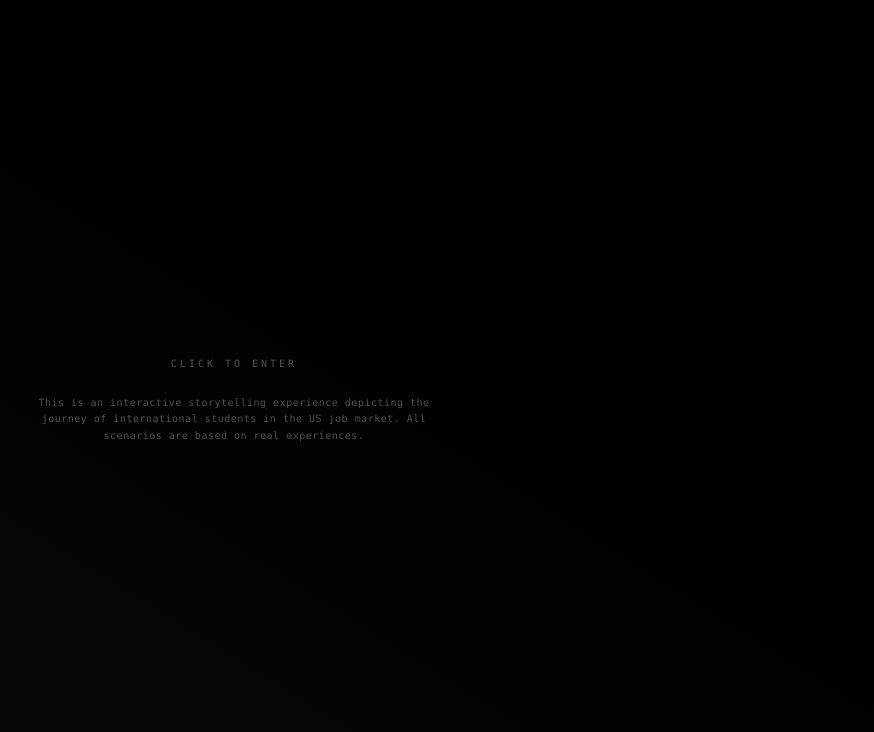
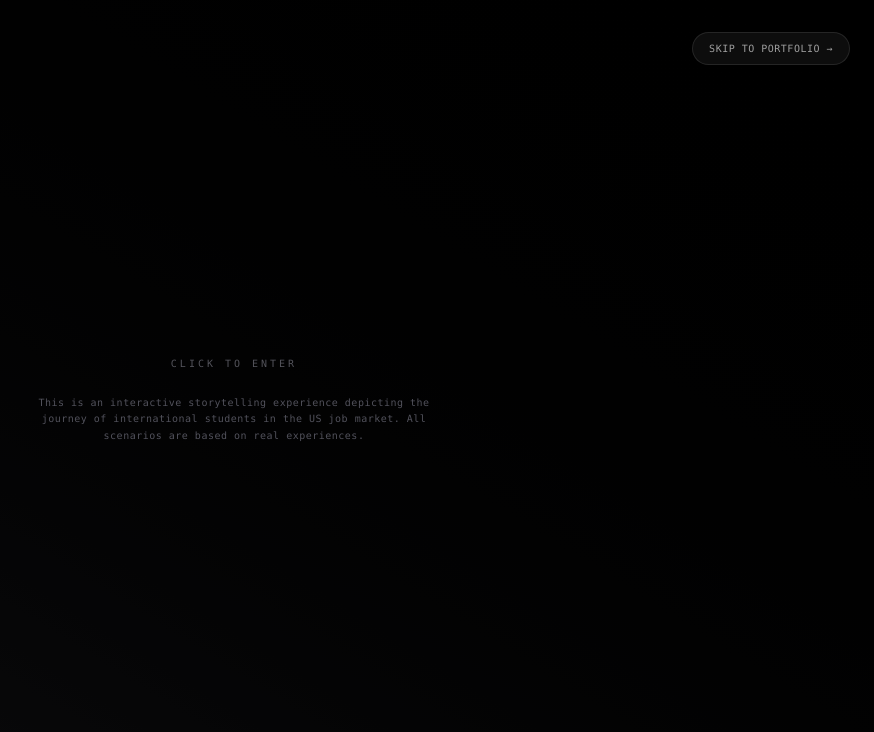
Before and after one commit to prajwal2308/Zo-Challenge-Portfolio, a React (Vite) app: page / in a window 1280 px wide. Shown: the top 732 px of the page, without its empty margins (406-1280 px from the left). Built offline with nearby package versions, Linux system fonts and the light colour scheme.

Commit message:
Clean nav: Skip to Portfolio on initial, no Home on terminal

```diff
--- a/src/pages/waiting-room.tsx
+++ b/src/pages/waiting-room.tsx
@@ -106,6 +106,26 @@ export default function WaitingRoomPage() {
               This is an interactive storytelling experience depicting the journey of international students in the US job market. All scenarios are based on real experiences.
             </motion.div>
           </motion.div>
+        )}
+      </AnimatePresence>
+
+      {/* Skip to Portfolio button - ONLY on initial page */}
+      <AnimatePresence>
+        {stage === 'initial' && (
+          <motion.button
+            initial={{ opacity: 0 }}
+            animate={{ opacity: 1 }}
+            whileTap={{ scale: 0.95 }}
+            onClick={(e) => {
+              e.stopPropagation();
+              stopSadMusic();
+              setStage('home');
+              setIsRevealed(true);
+            }}
+            className="absolute top-8 right-6 z-[100] flex items-center gap-2 px-4 py-2 rounded-full border border-white/10 bg-white/5 backdrop-blur-md text-white/60 font-mono text-[10px] uppercase tracking-wider transition-colors hover:text-white/80 hover:bg-white/10"
+          >
+            Skip to Portfolio →
+          </motion.button>
         )}
       </AnimatePresence>
 
@@ -231,23 +251,7 @@ export default function WaitingRoomPage() {
                   transition={{ duration: 2, ease: "easeOut" }}
                   className="absolute inset-0 z-20 flex flex-col items-center justify-center bg-black"
                 >
-                  {/* Top Nav: Home + Game buttons - ONLY on terminal/home stage */}
-                  <div className="absolute top-6 left-0 right-0 z-[110] flex items-center justify-center gap-4">
-                    <button
-                      onClick={(e) => { e.stopPropagation(); stopSadMusic(); setStage('initial'); setIsRevealed(false); }}
-                      className="flex items-center gap-2 px-4 py-2 rounded-full border border-white/10 bg-white/5 backdrop-blur-md text-white/60 font-mono text-xs uppercase tracking-wider transition-colors hover:text-white/80 hover:bg-white/10"
-                    >
-                      <ChevronLeft className="w-3 h-3" />
-                      Home
-                    </button>
-                    <button
-                      onClick={(e) => { e.stopPropagation(); setShowGame(true); }}
-                      className="flex items-center gap-2 px-4 py-2 rounded-full border border-emerald-500/30 bg-emerald-500/10 backdrop-blur-md text-emerald-400 font-mono text-xs uppercase tracking-wider transition-colors hover:bg-emerald-500/20"
-                    >
-                      <Gamepad2 className="w-3 h-3" />
-                      Game
-                    </button>
-                  </div>
+                  {/* No Home button on terminal - user must type /home or wait for auto-advance */}
 
                   <TextScramble className="text-white text-4xl md:text-6xl lg:text-8xl font-bold tracking-[0.2em] uppercase font-mono text-center px-4 mix-blend-screen" duration={3.5} speed={0.05} characterSet="ABCDEFGHIJKLMNOPQRSTUVWXYZ">PRAJWAL SRINIVAS</TextScramble>
                   <motion.div initial={{ opacity: 0 }} animate={{ opacity: 0.4 }} transition={{ delay: 3, duration: 3 }} className="absolute inset-0 bg-gradient-to-b from-transparent to-zinc-900 pointer-events-none" />
```
